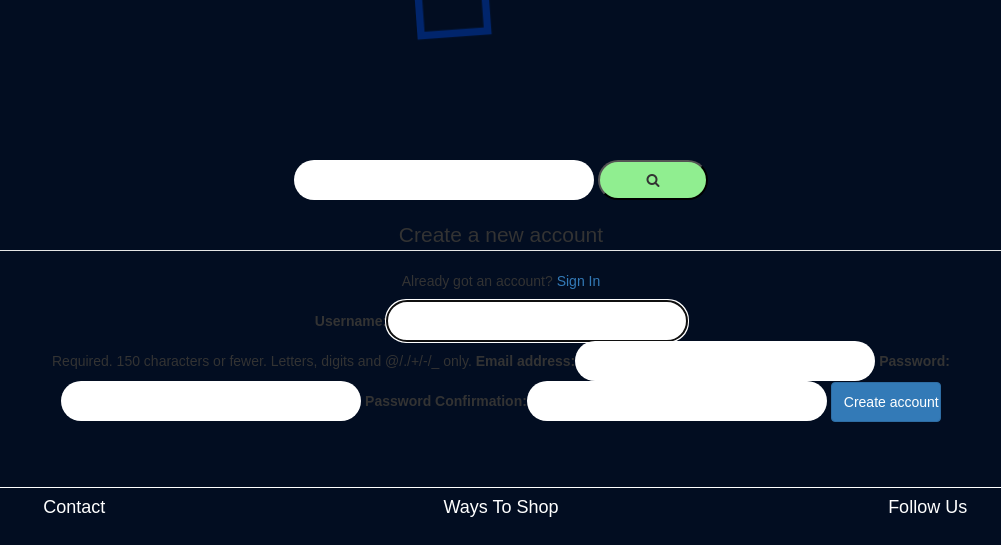
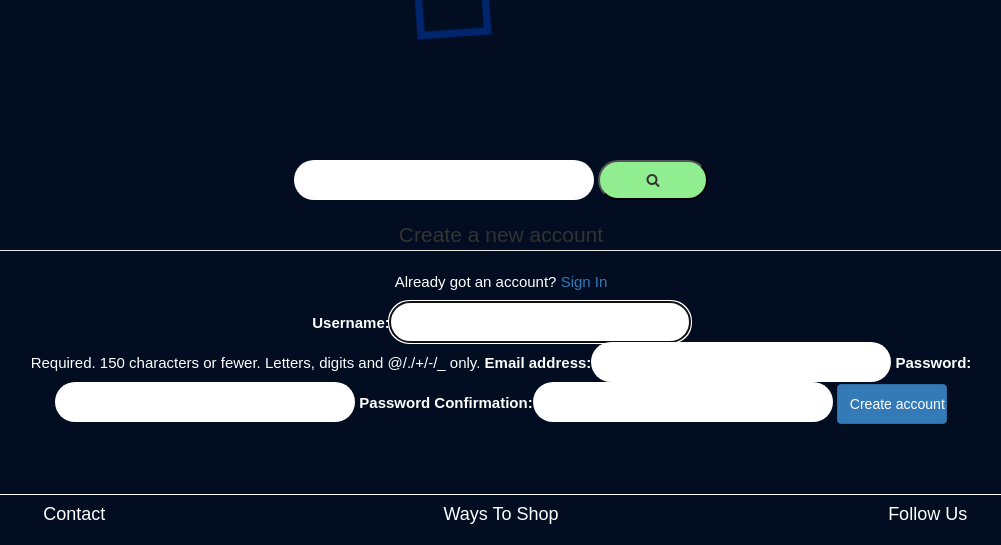
Before and after one commit to mattyturn95/Shoe-Shop, a Django app: page /accounts/register/ in a window 1280 px wide. Shown: the part 712-1257 px from the top of the page, without its empty margins (139-1140 px from the left). Run offline with Django 3.2, Linux system fonts and the light colour scheme; some libraries are stand-ins or nearby versions.

Commit message:
updated registration vew

```diff
--- a/accounts/templates/register.html
+++ b/accounts/templates/register.html
@@ -1,7 +1,7 @@
 {% extends "base.html" %}
 {% load bootstrap_tags %}
 {% block content %}
-    <form method="post" action="{% url 'register' %}" class="accountform">
+    <form method="post" action="{% url 'register' %}" class="checkout-text-details accountform">
         <fieldset class="form-group">
             <legend>Create a new account</legend>
             <p>Already got an account? <a href="{% url 'login' %}">Sign In</a></p>
```
